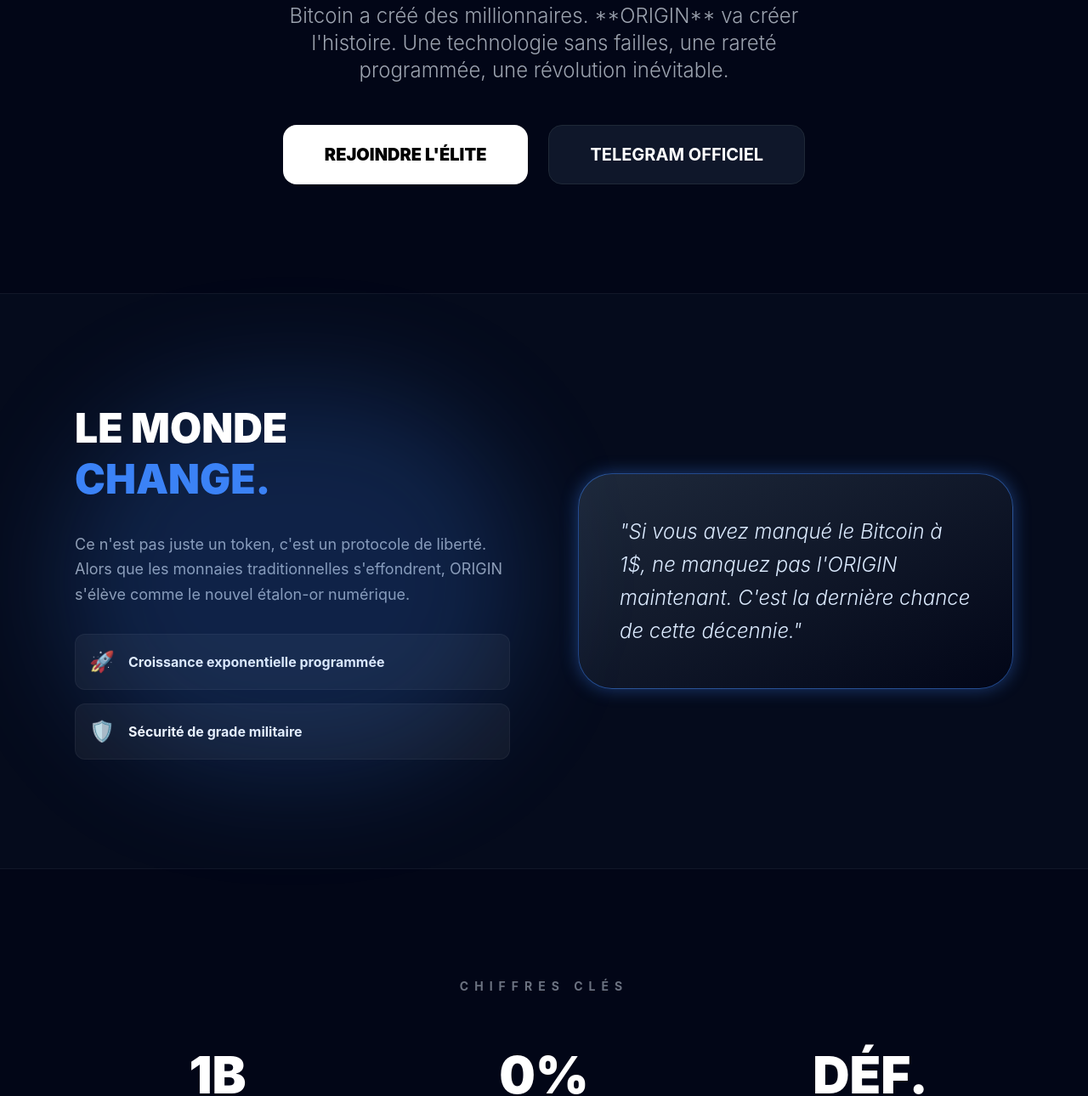
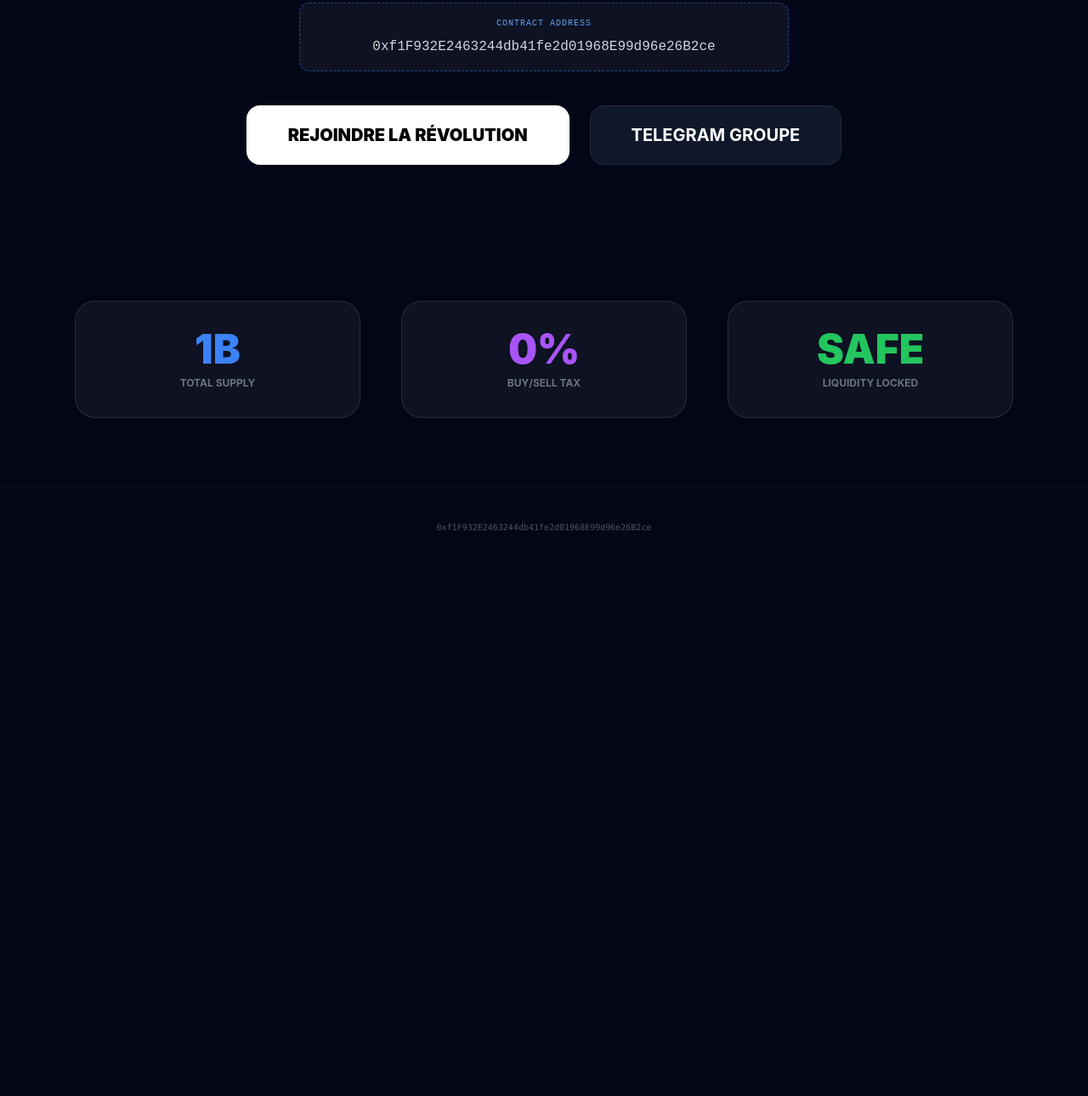
Before and after one commit to KBig/website, a plain HTML site: page index.html in a window 1280 px wide. Shown: the part 536-1826 px from the top of the page at 85% size. After the commit the page ends 1204 px from the top, so only its background shows below. Drawn offline with nearby package versions, Linux system fonts and the light colour scheme.

Commit message:
Update index.html with new styles and content

```diff
--- a/index.html
+++ b/index.html
@@ -10,8 +10,9 @@
         .neon-border { box-shadow: 0 0 20px rgba(59, 130, 246, 0.4); border: 1px solid rgba(59, 130, 246, 0.5); }
         .text-gradient { background: linear-gradient(to right, #00d2ff, #92fe9d); -webkit-background-clip: text; -webkit-text-fill-color: transparent; }
         .hero-glow { position: absolute; top: -10%; left: 50%; width: 600px; height: 600px; background: radial-gradient(circle, rgba(59, 130, 246, 0.15) 0%, transparent 70%); transform: translateX(-50%); z-index: -1; }
-        .btn-shine { transition: all 0.3s ease; border: 1px solid rgba(255,255,255,0.1); }
+        .btn-shine { transition: all 0.3s ease; border: 1px solid rgba(255,255,255,0.1); text-align: center; }
         .btn-shine:hover { box-shadow: 0 0 20px rgba(59, 130, 246, 0.6); transform: translateY(-2px); }
+        .contract-box { word-break: break-all; font-family: monospace; background: rgba(255,255,255,0.05); border: 1px dashed rgba(59, 130, 246, 0.5); }
     </style>
 </head>
 <body>
@@ -19,81 +20,57 @@
 
     <nav class="p-6 flex justify-between items-center max-w-7xl mx-auto">
         <div class="flex items-center gap-3">
-            <img src="logo.png" alt="ORIGIN Logo" class="w-12 h-12 rounded-full shadow-[0_0_15px_rgba(59,130,246,0.8)]">
-            <span class="text-2xl font-black tracking-tighter">ORIGIN</span>
+            <img src="logo.png" alt="ORIGIN" class="w-12 h-12 rounded-full shadow-[0_0_15px_rgba(59,130,246,0.8)] border border-blue-400/20">
+            <span class="text-2xl font-black tracking-tighter italic">ORIGIN</span>
         </div>
-        <div class="hidden md:flex space-x-8 font-medium text-xs uppercase tracking-[0.2em]">
-            <a href="#vision" class="hover:text-blue-400 transition">La Vision</a>
+        <div class="hidden md:flex space-x-8 font-medium text-[10px] uppercase tracking-[0.2em]">
+            <a href="https://t.me/+vwYBgHLbY4thYjJh" target="_blank" class="hover:text-blue-400 transition">Telegram</a>
             <a href="#tokenomics" class="hover:text-blue-400 transition">Tokenomics</a>
-            <a href="#" class="bg-blue-600 hover:bg-blue-500 px-6 py-2 rounded-full shadow-lg transition">Acheter</a>
+            <a href="https://t.me/+vwYBgHLbY4thYjJh" target="_blank" class="bg-blue-600 px-6 py-2 rounded-full shadow-lg">Buy Now</a>
         </div>
     </nav>
 
-    <header class="relative pt-24 pb-32 text-center px-4">
+    <header class="relative pt-24 pb-20 text-center px-4">
         <div class="inline-block px-4 py-1 border border-blue-500/30 rounded-full text-blue-400 text-[10px] font-bold mb-8 tracking-[0.3em] uppercase bg-blue-500/5">
-            Phase 1 : Le Lancement de la Révolution
+            L'Évolution Finale de la Blockchain
         </div>
         <h1 class="text-6xl md:text-9xl font-black mb-8 leading-[0.9] tracking-tighter">
             NEXT<br>
-            <span class="text-gradient underline decoration-blue-500/30">BITCOIN.</span>
+            <span class="text-gradient underline decoration-blue-500/30 font-serif italic text-7xl md:text-8xl">BITCOIN.</span>
         </h1>
-        <p class="text-gray-400 text-lg md:text-2xl max-w-2xl mx-auto mb-12 leading-relaxed font-light">
-            Bitcoin a créé des millionnaires. **ORIGIN** va créer l'histoire. Une technologie sans failles, une rareté programmée, une révolution inévitable.
-        </p>
+
+        <div class="max-w-xl mx-auto mb-10 p-4 rounded-xl contract-box">
+            <p class="text-[10px] text-blue-400 uppercase tracking-widest mb-2">Contract Address</p>
+            <p class="text-sm md:text-base text-gray-300">0xf1F932E2463244db41fe2d01968E99d96e26B2ce</p>
+        </div>
 
         <div class="flex flex-col md:flex-row justify-center gap-6">
-            <a href="#" class="btn-shine bg-white text-black px-12 py-5 rounded-2xl font-black text-xl">REJOINDRE L'ÉLITE</a>
-            <a href="#" class="btn-shine bg-slate-900 px-12 py-5 rounded-2xl font-bold text-xl border border-gray-800">TELEGRAM OFFICIEL</a>
+            <a href="https://t.me/+vwYBgHLbY4thYjJh" target="_blank" class="btn-shine bg-white text-black px-12 py-5 rounded-2xl font-black text-xl">REJOINDRE LA RÉVOLUTION</a>
+            <a href="https://t.me/+vwYBgHLbY4thYjJh" target="_blank" class="btn-shine bg-slate-900 px-12 py-5 rounded-2xl font-bold text-xl border border-gray-800">TELEGRAM GROUPE</a>
         </div>
     </header>
 
-    <section id="vision" class="py-32 bg-slate-900/30 border-y border-white/5">
-        <div class="max-w-6xl mx-auto px-6 grid md:grid-cols-2 gap-20 items-center">
-            <div class="relative">
-                <div class="absolute -inset-4 bg-blue-500/20 blur-3xl rounded-full"></div>
-                <h2 class="relative text-5xl font-black mb-8 leading-tight">LE MONDE <br><span class="text-blue-500">CHANGE.</span></h2>
-                <p class="text-gray-400 text-lg mb-8 leading-relaxed">Ce n'est pas juste un token, c'est un protocole de liberté. Alors que les monnaies traditionnelles s'effondrent, ORIGIN s'élève comme le nouvel étalon-or numérique.</p>
-                <div class="space-y-4">
-                    <div class="flex items-center gap-4 p-4 bg-white/5 rounded-xl border border-white/5">
-                        <span class="text-2xl">🚀</span>
-                        <p class="font-bold">Croissance exponentielle programmée</p>
-                    </div>
-                    <div class="flex items-center gap-4 p-4 bg-white/5 rounded-xl border border-white/5">
-                        <span class="text-2xl">🛡️</span>
-                        <p class="font-bold">Sécurité de grade militaire</p>
-                    </div>
+    <section id="tokenomics" class="py-20">
+        <div class="max-w-6xl mx-auto px-6 text-center">
+            <div class="grid grid-cols-1 md:grid-cols-3 gap-12">
+                <div class="p-8 rounded-3xl bg-white/5 border border-white/10">
+                    <div class="text-5xl font-black text-blue-500 mb-2">1B</div>
+                    <div class="text-gray-500 uppercase text-xs font-bold">Total Supply</div>
                 </div>
-            </div>
-            <div class="neon-border p-12 rounded-[40px] bg-gradient-to-br from-slate-800 to-slate-950">
-                <p class="text-2xl font-light leading-relaxed italic text-blue-100">
-                    "Si vous avez manqué le Bitcoin à 1$, ne manquez pas l'ORIGIN maintenant. C'est la dernière chance de cette décennie."
-                </p>
-            </div>
-        </div>
-    </section>
-
-    <section id="tokenomics" class="py-32">
-        <div class="max-w-6xl mx-auto px-6 text-center">
-            <h3 class="text-sm font-bold tracking-[0.5em] text-gray-500 uppercase mb-16">Chiffres Clés</h3>
-            <div class="grid grid-cols-1 md:grid-cols-3 gap-12">
-                <div class="group">
-                    <div class="text-6xl font-black text-white mb-4 group-hover:text-blue-500 transition">1B</div>
-                    <div class="text-gray-500 uppercase text-xs tracking-widest font-bold">Supply Totale</div>
+                <div class="p-8 rounded-3xl bg-white/5 border border-white/10">
+                    <div class="text-5xl font-black text-purple-500 mb-2">0%</div>
+                    <div class="text-gray-500 uppercase text-xs font-bold">Buy/Sell Tax</div>
                 </div>
-                <div class="group">
-                    <div class="text-6xl font-black text-white mb-4 group-hover:text-purple-500 transition">0%</div>
-                    <div class="text-gray-500 uppercase text-xs tracking-widest font-bold">Frais (Tax)</div>
-                </div>
-                <div class="group">
-                    <div class="text-6xl font-black text-white mb-4 group-hover:text-green-500 transition">DÉF.</div>
-                    <div class="text-gray-500 uppercase text-xs tracking-widest font-bold">Hyper-Déflationniste</div>
+                <div class="p-8 rounded-3xl bg-white/5 border border-white/10">
+                    <div class="text-5xl font-black text-green-500 mb-2">SAFE</div>
+                    <div class="text-gray-500 uppercase text-xs font-bold">Liquidity Locked</div>
                 </div>
             </div>
         </div>
     </section>
 
-    <footer class="py-20 border-t border-white/5 text-center">
-        <p class="text-gray-600 font-mono text-sm tracking-tighter uppercase">© 2025 ORIGIN PROTOCOL // NOUS SOMMES LE FUTUR</p>
+    <footer class="py-10 border-t border-white/5 text-center">
+        <p class="text-gray-600 font-mono text-[10px]">0xf1F932E2463244db41fe2d01968E99d96e26B2ce</p>
     </footer>
 </body>
 </html>
```
